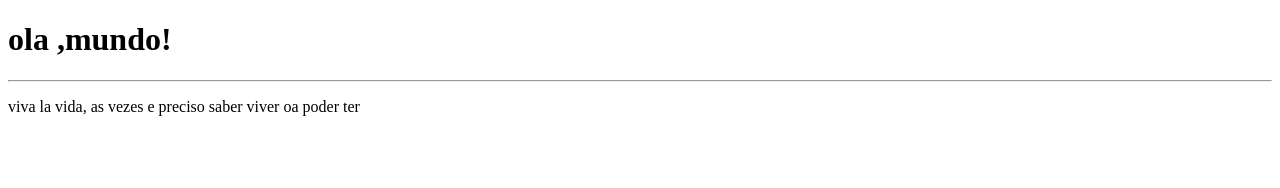
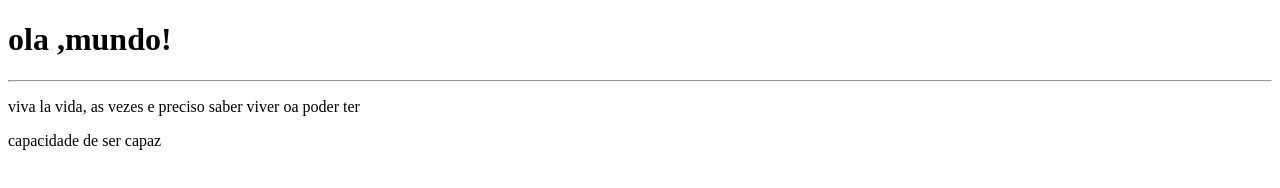
Before and after one commit to ivan-402283/git, a plain HTML site: page site exemplo/index.html in a window 1280 px wide. Drawn offline with Linux system fonts and the light colour scheme.

Commit message:
capacidade deser capaz

```diff
--- a/site exemplo/index.html
+++ b/site exemplo/index.html
@@ -12,6 +12,7 @@
     <p>viva la vida, as vezes e preciso saber
         viver oa poder ter
     </p>
+    <p> capacidade de ser capaz</p>
 
 </body>
 </html>
```
